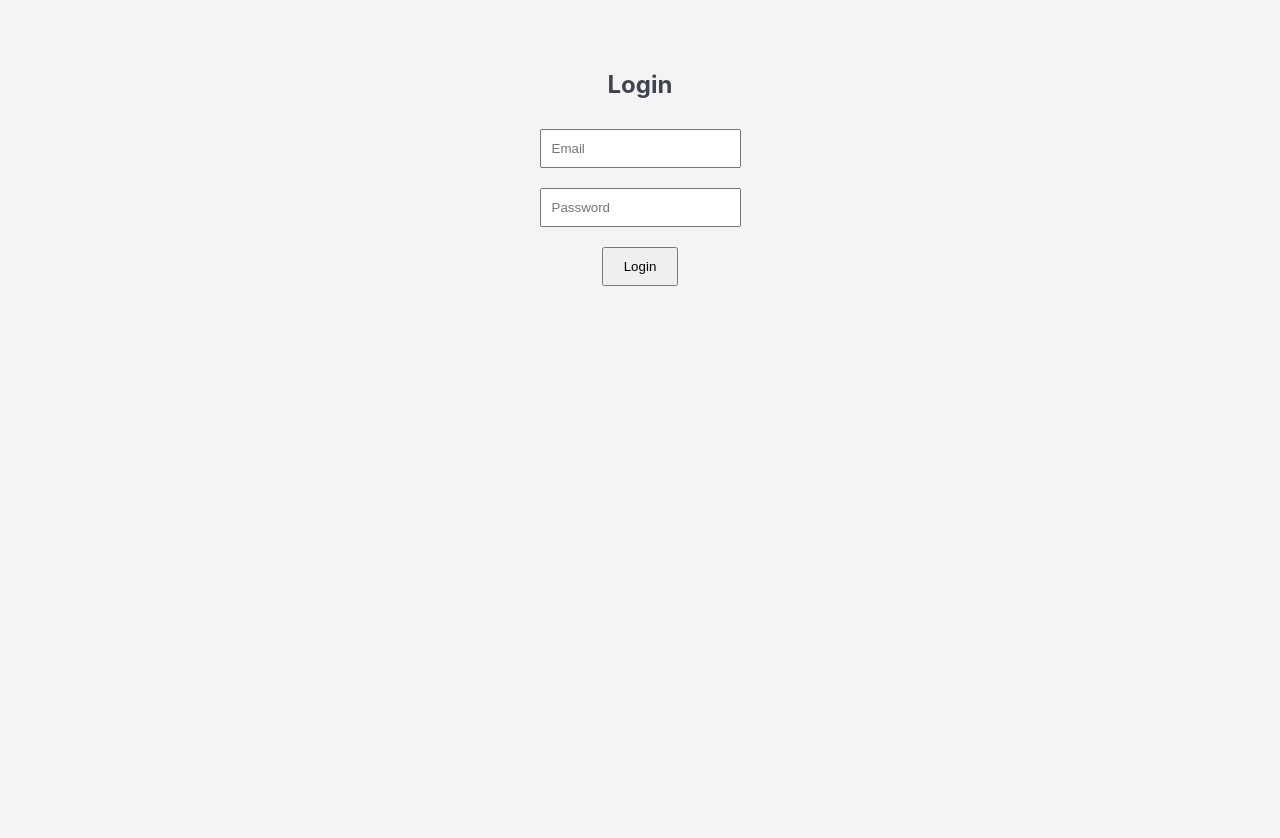
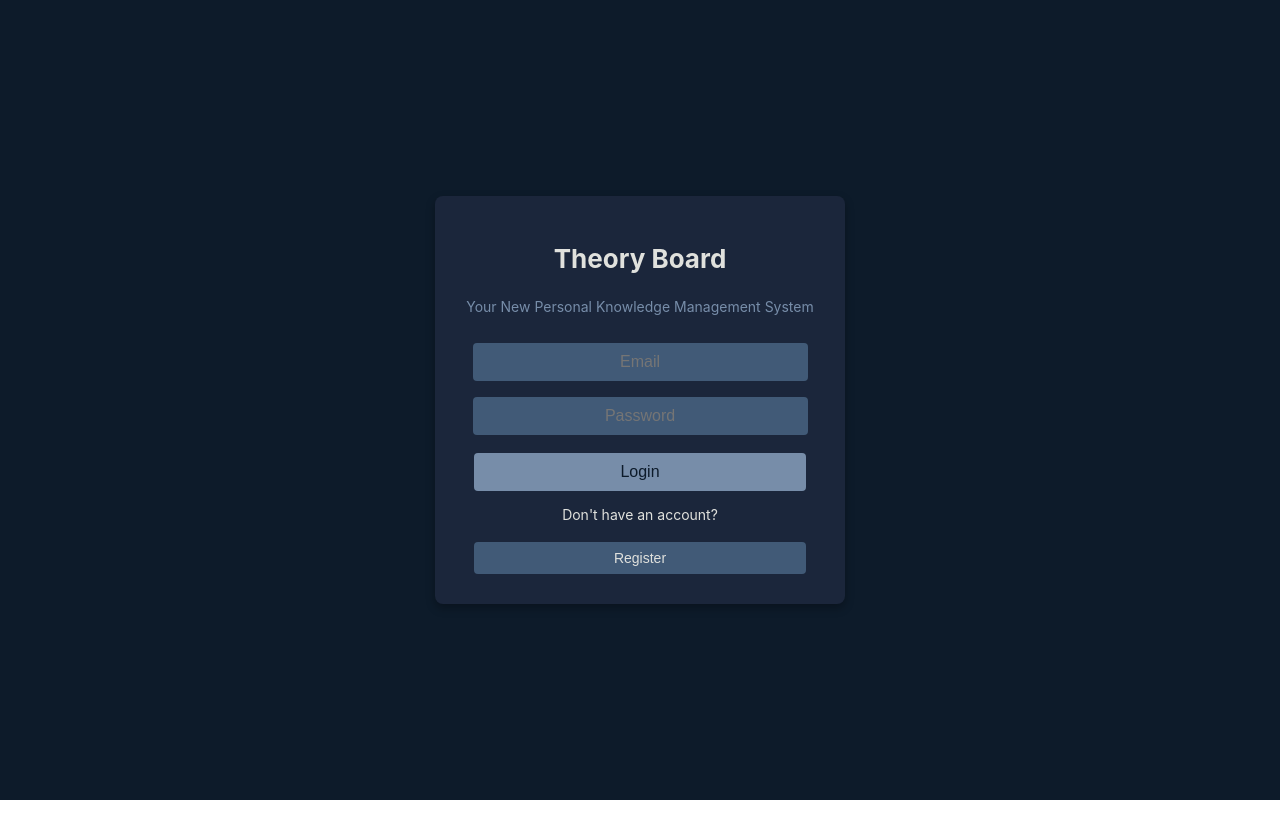
Before and after one commit to PranavD88/Theory-Board, a React (Create React App) app in the folder frontend/: page /login in a window 1280 px wide. Shown: the top 838 px of the page. After the commit the page ends 800 px from the top, so only its background shows below. Built offline with nearby package versions, Linux system fonts and the light colour scheme; no server answers.

Commit message:
Designed login page and added a dummy register button

```diff
--- a/frontend/src/pages/LoginPage.tsx
+++ b/frontend/src/pages/LoginPage.tsx
@@ -1,4 +1,4 @@
-import React, { useState } from "react";
+import React, { useState, CSSProperties } from "react";
 import { useNavigate } from "react-router-dom";
 
 interface LoginPageProps {
@@ -37,17 +37,115 @@ const LoginPage: React.FC<LoginPageProps> = ({ setIsAuthenticated }) => {
   };
 
   return (
-    <div style={{ textAlign: "center", padding: "50px", backgroundColor: "#f4f4f4", height: "100vh" }}>
-      <h2>Login</h2>
-      <input type="email" placeholder="Email" value={email} onChange={(e) => setEmail(e.target.value)} style={{ margin: "10px", padding: "10px" }} />
-      <br />
-      <input type="password" placeholder="Password" value={password} onChange={(e) => setPassword(e.target.value)} style={{ margin: "10px", padding: "10px" }} />
-      <br />
-      <button onClick={handleLogin} style={{ padding: "10px 20px", marginTop: "10px" }}>
-        Login
-      </button>
+    <div style={styles.container}>
+      <div style={styles.box}>
+        <h1 style={styles.title}>Theory Board</h1>
+        <p style={styles.subtitle}>Your New Personal Knowledge Management System</p>
+
+        <div style={styles.inputContainer}>
+          <input
+            type="email"
+            placeholder="Email"
+            value={email}
+            onChange={(e) => setEmail(e.target.value)}
+            style={styles.input}
+          />
+        </div>
+
+        <div style={styles.inputContainer}>
+          <input
+            type="password"
+            placeholder="Password"
+            value={password}
+            onChange={(e) => setPassword(e.target.value)}
+            style={styles.input}
+          />
+        </div>
+
+        <button onClick={handleLogin} style={styles.button}>Login</button>
+
+        <p style={styles.registerText}>Don't have an account?</p>
+        <button onClick={() => navigate("/register")} style={styles.registerButton}>
+          Register
+        </button>
+      </div>
     </div>
   );
 };
 
+const styles: Record<string, CSSProperties> = {
+  container: {
+    backgroundColor: "#0D1B2A",
+    height: "100vh",
+    display: "flex",
+    justifyContent: "center",
+    alignItems: "center",
+    color: "#E0E1DD",
+  },
+  box: {
+    backgroundColor: "#1B263B",
+    padding: "30px",
+    borderRadius: "8px",
+    boxShadow: "0 4px 10px rgba(0, 0, 0, 0.3)",
+    textAlign: "center",
+    width: "350px",
+    display: "flex",
+    flexDirection: "column",
+    alignItems: "center",
+  },
+  title: {
+    fontSize: "26px",
+    color: "#E0E1DD",
+    marginBottom: "10px",
+  },
+  subtitle: {
+    fontSize: "14px",
+    color: "#778DA9",
+    marginBottom: "20px",
+  },
+  inputContainer: {
+    width: "100%",
+    display: "flex",
+    justifyContent: "center",
+  },
+  input: {
+    width: "90%",
+    padding: "10px",
+    margin: "8px 0",
+    borderRadius: "4px",
+    border: "none",
+    backgroundColor: "#415A77",
+    color: "#E0E1DD",
+    fontSize: "16px",
+    textAlign: "center",
+  },
+  button: {
+    width: "95%",
+    padding: "10px",
+    marginTop: "10px",
+    backgroundColor: "#778DA9",
+    color: "#0D1B2A",
+    border: "none",
+    borderRadius: "4px",
+    cursor: "pointer",
+    fontSize: "16px",
+  },
+  registerText: {
+    marginTop: "15px",
+    fontSize: "14px",
+    color: "#E0E1DD",
+  },
+  registerButton: {
+    marginTop: "5px",
+    padding: "8px 15px",
+    backgroundColor: "#415A77",
+    color: "#E0E1DD",
+    border: "none",
+    borderRadius: "4px",
+    cursor: "pointer",
+    fontSize: "14px",
+    width: "95%",
+  },
+};
+
 export default LoginPage;
```
